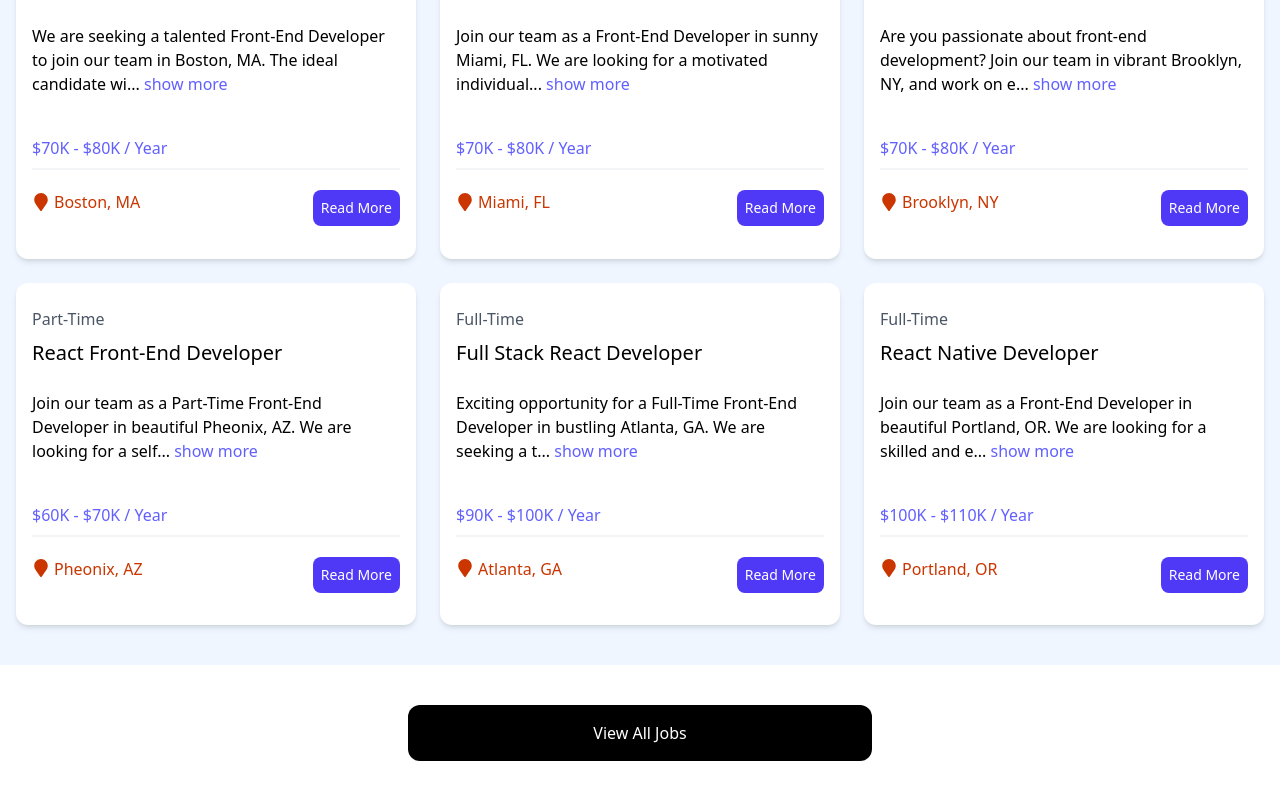
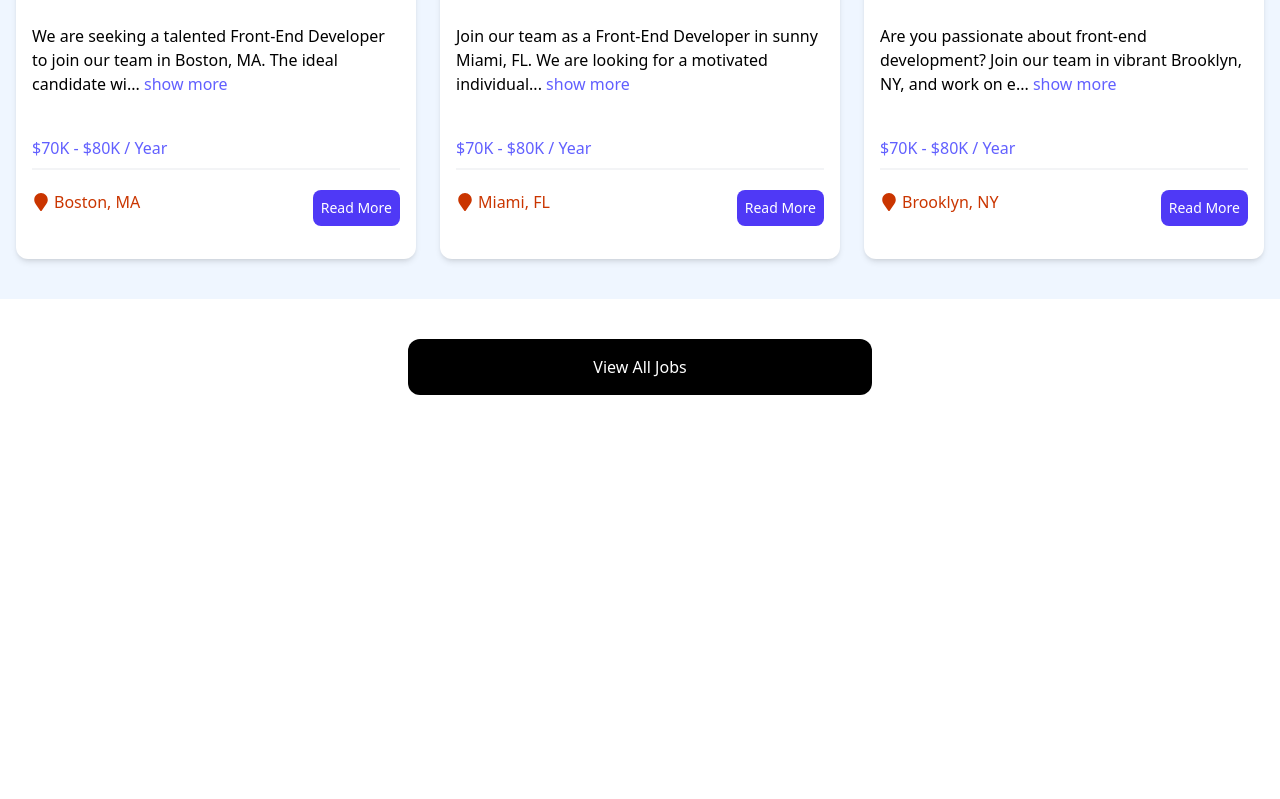
Before and after one commit to daywalker2311/react-jobs-2025, a React (Vite) app: page / in a window 1280 px wide. Shown: the part 777-1576 px from the top of the page. After the commit the page ends 1212 px from the top, so only its background shows below. Built offline with nearby package versions, Linux system fonts and the light colour scheme; data requests are answered from the project's data file.

Commit message:
add react-spinners to show loading spinners

```diff
--- a/package.json
+++ b/package.json
@@ -18,6 +18,7 @@
     "react-dom": "^19.2.0",
     "react-icons": "^5.5.0",
     "react-router-dom": "^7.11.0",
+    "react-spinners": "^0.17.0",
     "tailwindcss": "^4.1.17"
   },
   "devDependencies": {
--- a/src/components/JobListings.jsx
+++ b/src/components/JobListings.jsx
@@ -1,5 +1,6 @@
 import { useEffect, useState } from 'react';
 import JobListing from './JobListing';
+import Spinner from './Spinner';
 
 const JobListings = ({ isHome = false}) => {
     const [jobListings, setJobListings] = useState([]);
@@ -10,7 +11,7 @@ const JobListings = ({ isHome = false}) => {
             try {
                 const res = await fetch('http://localhost:8000/jobs');
                 const data = await res.json();
-                setJobListings(data);
+                setJobListings(isHome ? data.slice(0, 3) : data);
             } catch (error) {
                 console.error("Error fetching job listings:", error);
             } finally {
@@ -29,7 +30,7 @@ const JobListings = ({ isHome = false}) => {
             </h2>
             {
                 loading ? (
-                        <p className='text-center'>Loading job listings...</p>
+                            <Spinner loading={loading} />
                         ) : (
                             <div className='grid grid-cols-1 md:grid-cols-3 gap-6'>
                             {
--- /dev/null
+++ b/src/components/Spinner.jsx
@@ -0,0 +1,14 @@
+import ClipLoader from 'react-spinners/ClipLoader';
+
+const override = {
+  display: "block",
+  margin: "100px auto",
+};
+
+const Spinner = ({ loading }) => {
+  return (
+    <ClipLoader size={150} color={"#123abc"} loading={loading} cssOverride={override} />
+  )
+}
+
+export default Spinner
```
Also changed, not shown: 1 other file (tests, documents, lock files or other folders). Lines whose indentation alone changed are shown as unchanged.
